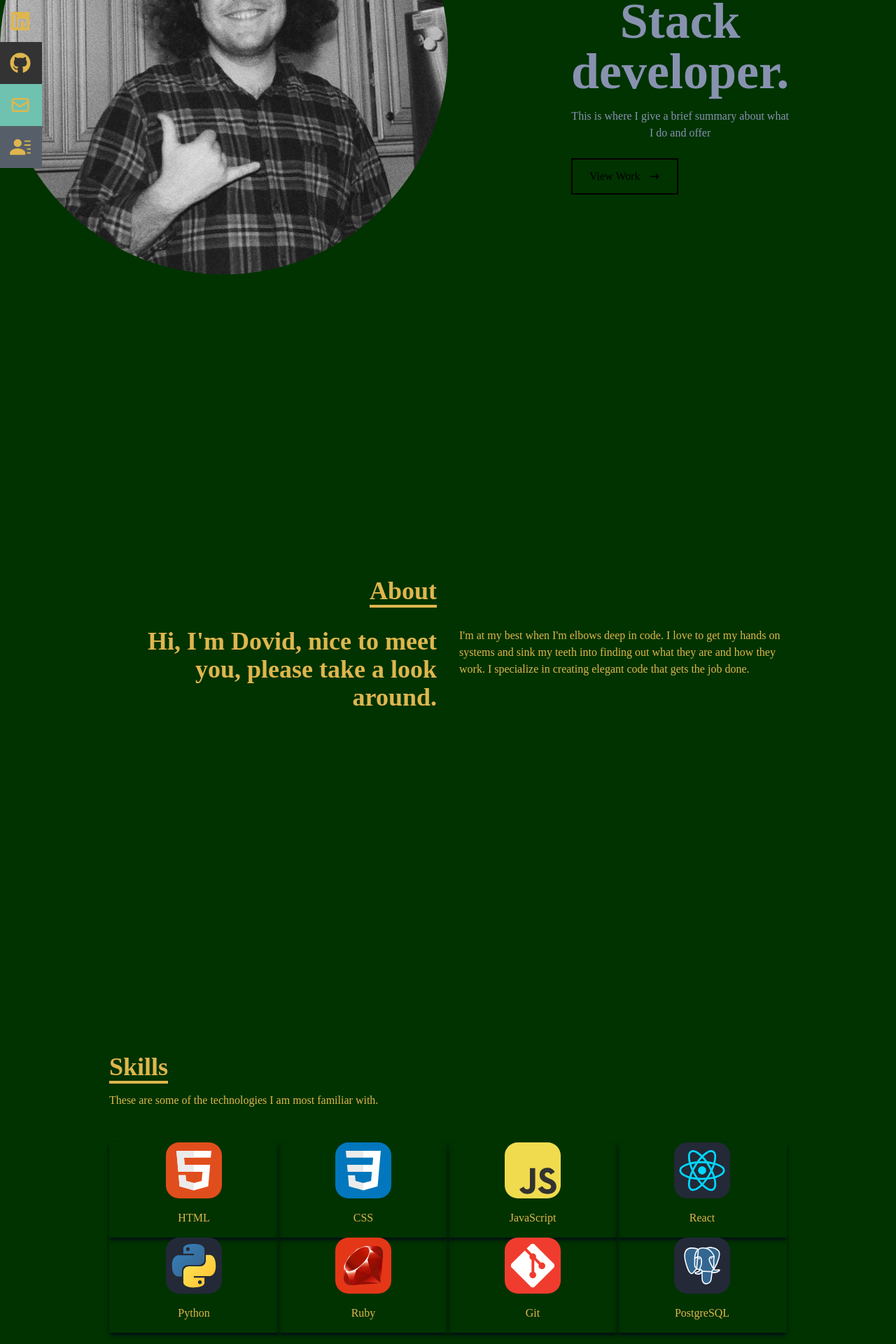
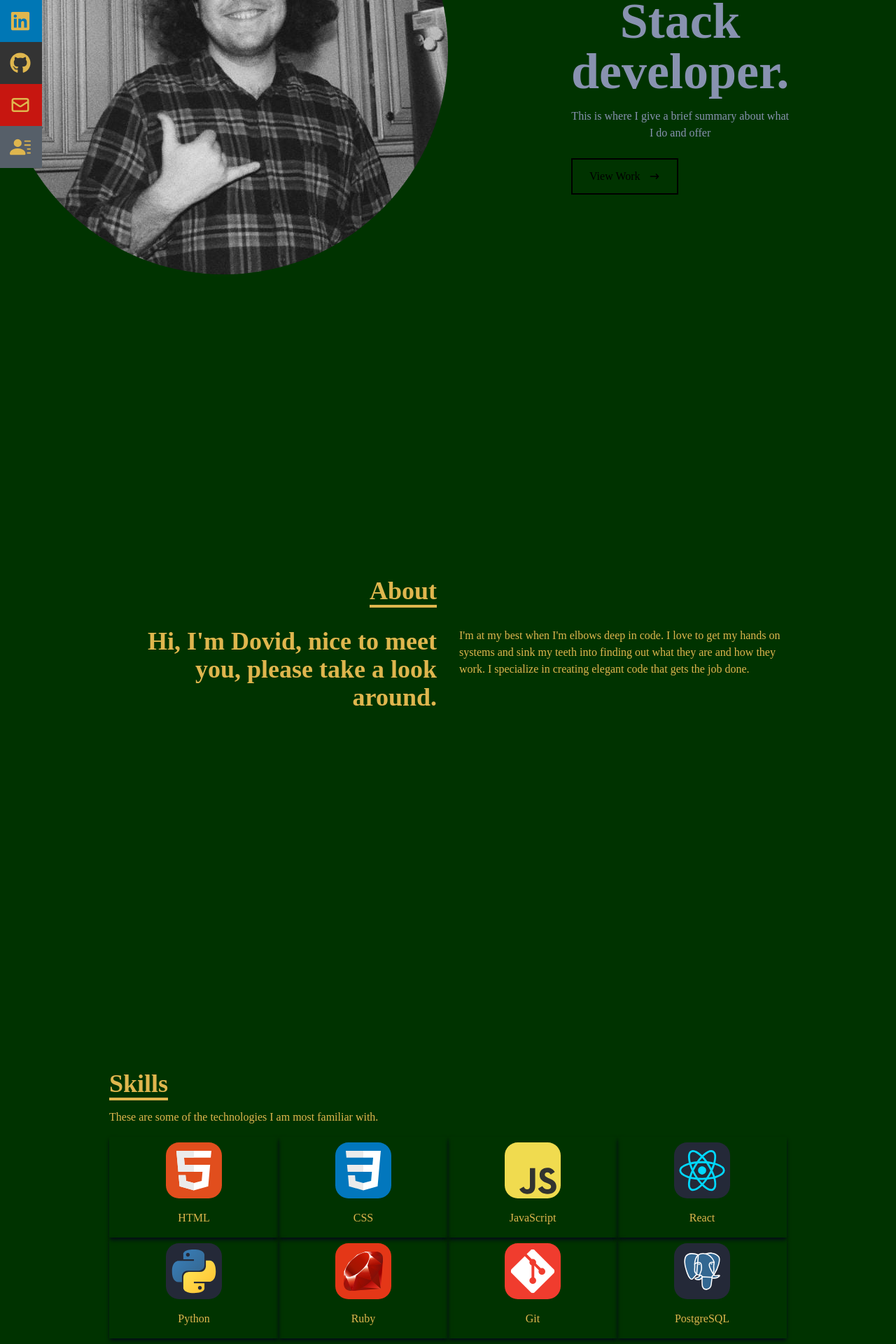
Before and after one commit to dovid11564/my-portfolio, a React (Vite) app: page / in a window 1280 px wide. Shown: the part 280-2200 px from the top of the page at 70% size. Built offline with nearby package versions, Linux system fonts and the light colour scheme.

Commit message:
fixed skill cards

```diff
--- a/src/components/Home.jsx
+++ b/src/components/Home.jsx
@@ -11,7 +11,7 @@ const Home = () => {
             <div className='w-full grid grid-cols-2 text-center py-8'>
               <img src={Profile} alt='Profile of Dovid Edelkopf' className='rounded-full'/>
             <div className="m-w-[1000px] mx-auto px-44 flex flex-col justify-center h-full">
-                <p className="text-green">Hi, my name is</p>
+                <p className="text-yellow">Hi, my name is</p>
                 <h1 className='text-4xl sm:7xl font-bold text-[#ccd6f6]'>Dovid Edelkopf</h1>
                 <h2 className="text-4xl sm:text-7xl font-bold text-[#8892b0]">I'm a Full Stack developer.</h2>
                 <p className="text-[#8892b0] py-4 max-w-[700px]">This is where I give a brief summary about what I do and offer</p>
--- a/src/components/NavBar.jsx
+++ b/src/components/NavBar.jsx
@@ -87,9 +87,9 @@ const NavBar = () => {
             </ul>
 
             {/* social icons */}
-            <div className="hidden lg:flex fixed flex-col top-[35%] left-0">
+            <div className="hidden lg:flex fixed flex-col top-[35%] left-0 font-bold">
                 <ul>
-                    <li className="w-[160px] h-[60px] flex justify-between items-center ml-[-100px] hover:ml-[10px] duration-300 bg-blue-600" >
+                    <li className="w-[160px] h-[60px] flex justify-between items-center ml-[-100px] hover:ml-[10px] duration-300 bg-[#0077B5]" >
                         <a className='flex justify-between items-center w-full text-gray-300'
                             href='https://www.linkedin.com/in/dovid-edelkopf/'
                             target="_blank"
@@ -105,7 +105,7 @@ const NavBar = () => {
                             GitHub <FaGithub size={30} />
                         </a>
                     </li>
-                    <li className="w-[160px] h-[60px] flex justify-between items-center ml-[-100px] hover:ml-[10px] duration-300 bg-[#6fc2b0]" >
+                    <li className="w-[160px] h-[60px] flex justify-between items-center ml-[-100px] hover:ml-[10px] duration-300 bg-[#c71610]" >
                         <a className='flex justify-between items-center w-full text-gray-300'
                             href='/'>
                             Email <HiOutlineMail size={30} />
--- a/src/components/Skills.jsx
+++ b/src/components/Skills.jsx
@@ -21,37 +21,37 @@ const Skills = () => {
                     <p className="py-4">These are some of the technologies I am most familiar with. </p>
                 </div>
                 {/* font-bold? */}
-                <div className="w-full grid grid-cols-2 sm:grid-cols-4 text-center py-8">
-                    <div className='shadow-md shadow-[#040c16] hover:scale-110 duration-500'>
-                        <img className='w-20 mx-auto' src={HTML} alt='HTML Icon' />
+                <div className="w-full grid grid-cols-2 sm:grid-cols-4 text-center ">
+                    <div className='shadow-md shadow-[#040c16] hover:scale-110 duration-500 hover:bg-green'>
+                        <img className='w-20 mx-auto pt-2' src={HTML} alt='HTML Icon' />
                         <p className="my-4">HTML</p>
                     </div>
-                    <div className='shadow-md shadow-[#040c16] hover:scale-110 duration-500'>
-                        <img className='w-20 mx-auto' src={CSS} alt='CSS Icon' />
+                    <div className='shadow-md shadow-[#040c16] hover:scale-110 duration-500 hover:bg-green'>
+                        <img className='w-20 mx-auto pt-2' src={CSS} alt='CSS Icon' />
                         <p className="my-4">CSS</p>
                     </div>
-                    <div className='shadow-md shadow-[#040c16] hover:scale-110 duration-500'>
-                        <img className='w-20 mx-auto' src={JavaScript} alt='JavaScript Icon' />
+                    <div className='shadow-md shadow-[#040c16] hover:scale-110 duration-500 hover:bg-green'>
+                        <img className='w-20 mx-auto pt-2' src={JavaScript} alt='JavaScript Icon' />
                         <p className="my-4">JavaScript</p>
                     </div>
-                    <div className='shadow-md shadow-[#040c16] hover:scale-110 duration-500'>
-                        <img className='w-20 mx-auto' src={ReactJS} alt='React.js Icon' />
+                    <div className='shadow-md shadow-[#040c16] hover:scale-110 duration-500 hover:bg-green'>
+                        <img className='w-20 mx-auto pt-2' src={ReactJS} alt='React.js Icon' />
                         <p className="my-4">React</p>
                     </div>
-                    <div className='shadow-md shadow-[#040c16] hover:scale-110 duration-500'>
-                        <img className='w-20 mx-auto' src={Python} alt='Python Icon' />
+                    <div className='shadow-md shadow-[#040c16] hover:scale-110 duration-500 hover:bg-green'>
+                        <img className='w-20 mx-auto pt-2' src={Python} alt='Python Icon' />
                         <p className="my-4">Python</p>
                     </div>
-                    <div className='shadow-md shadow-[#040c16] hover:scale-110 duration-500'>
-                        <img className='w-20 mx-auto' src={Ruby} alt='Ruby Icon' />
+                    <div className='shadow-md shadow-[#040c16] hover:scale-110 duration-500 hover:bg-green'>
+                        <img className='w-20 mx-auto pt-2' src={Ruby} alt='Ruby Icon' />
                         <p className="my-4">Ruby</p>
                     </div>
-                    <div className='shadow-md shadow-[#040c16] hover:scale-110 duration-500'>
-                        <img className='w-20 mx-auto' src={Git} alt='Git Icon' />
+                    <div className='shadow-md shadow-[#040c16] hover:scale-110 duration-500 hover:bg-green'>
+                        <img className='w-20 mx-auto pt-2' src={Git} alt='Git Icon' />
                         <p className="my-4">Git</p>
                     </div>
-                    <div className='shadow-md shadow-[#040c16] hover:scale-110 duration-500'>
-                        <img className='w-20 mx-auto' src={PostGres} alt='PostgreSQL Icon' />
+                    <div className='shadow-md shadow-[#040c16] hover:scale-110 duration-500 hover:bg-green'>
+                        <img className='w-20 mx-auto pt-2' src={PostGres} alt='PostgreSQL Icon' />
                         <p className="my-4">PostgreSQL</p>
                     </div>
                 </div>
```
